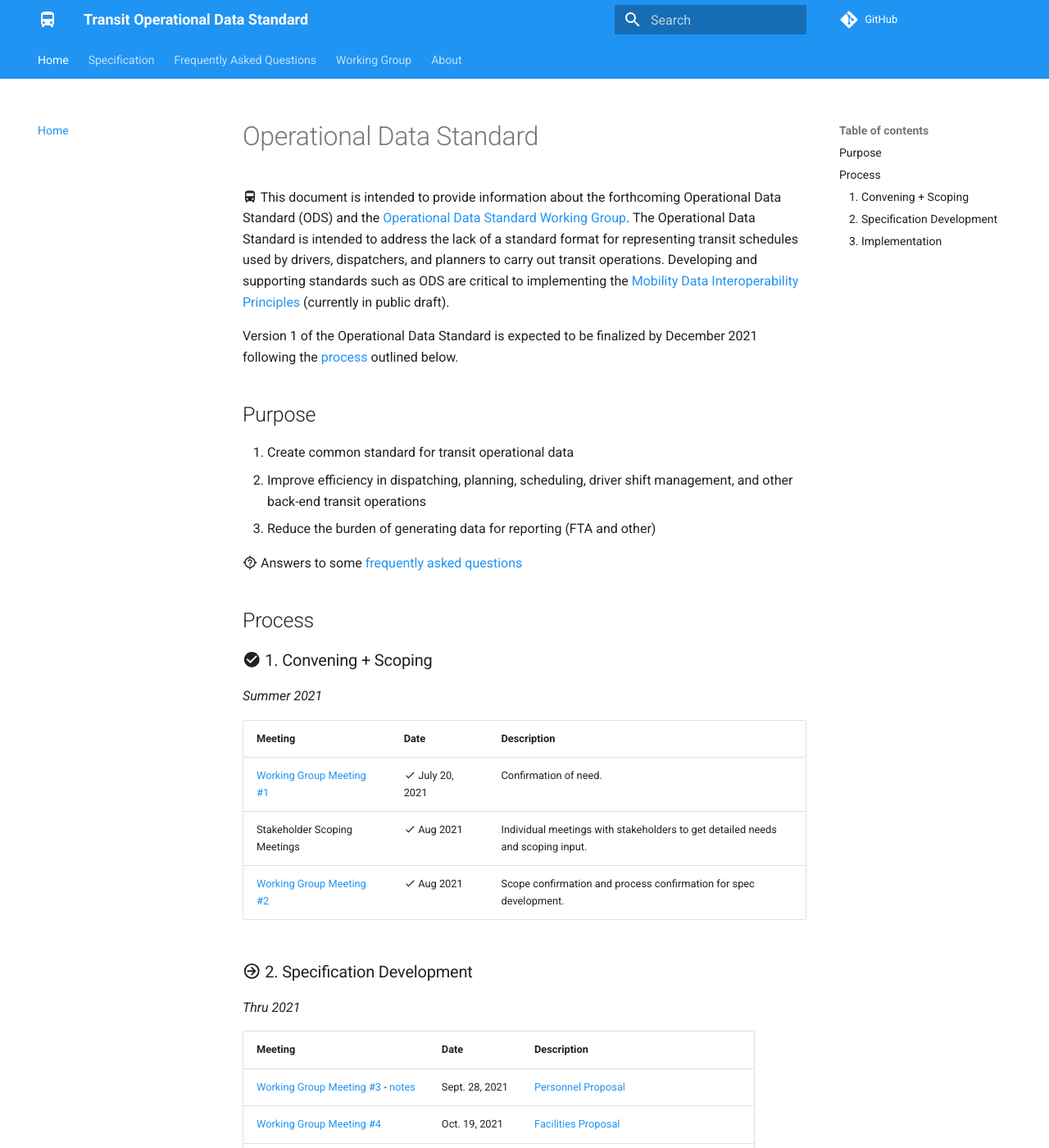
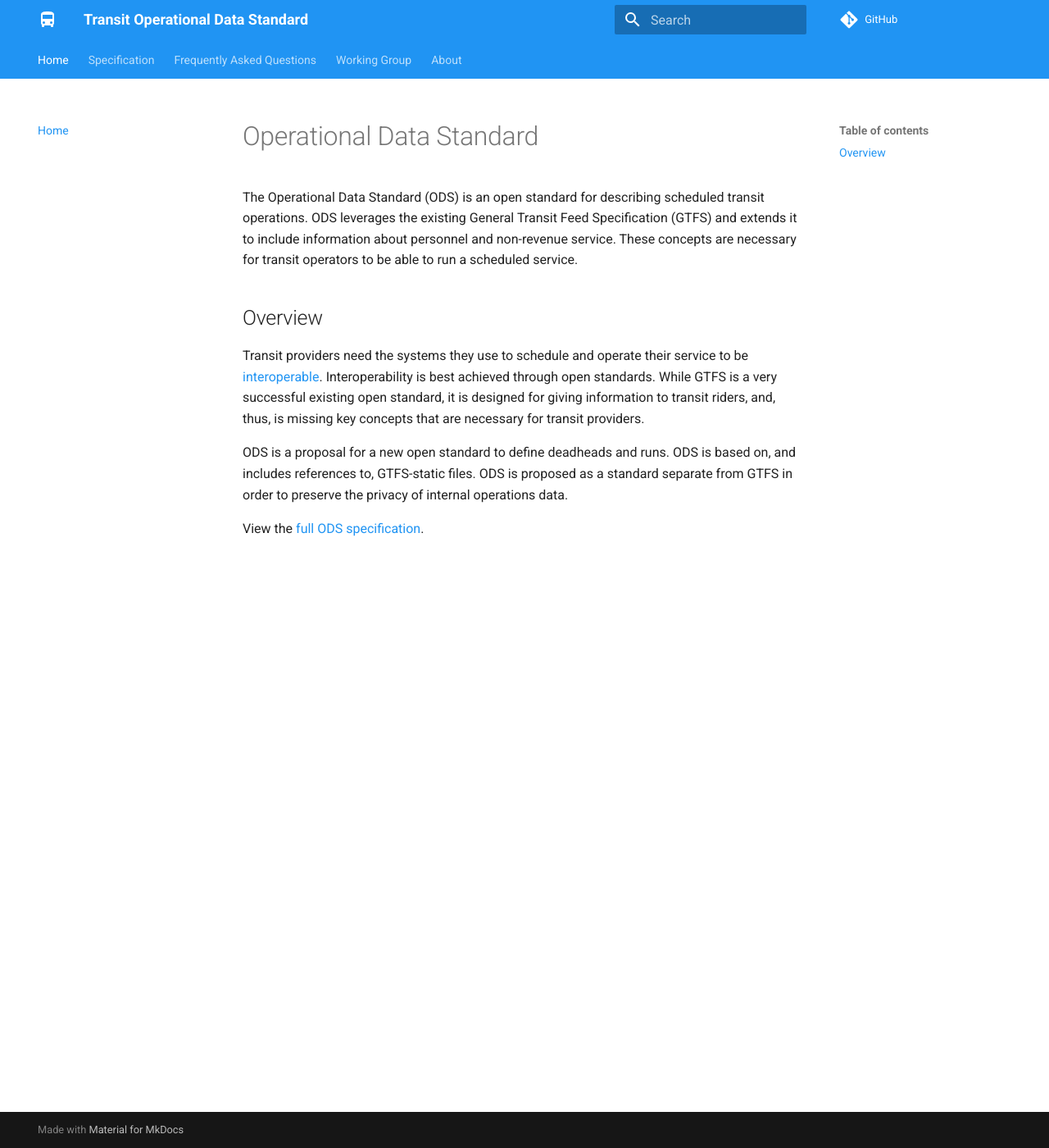
Before and after one commit to cal-itp/operational-data-standard, an MkDocs documentation site: the page built from docs/index.md, in a window 1280 px wide and 1400 px high. Shown: the whole window at 82% size. Built offline with MkDocs 1.6.1 and Material for MkDocs 9.7.7, drawn with Linux system fonts in a browser that asks for light colours; nearby versions of some CDN libraries; comment, search, counter and statistics services are not loaded; some of the changed text lies outside the part shown.

Commit message:
simplify homepage content

```diff
--- a/docs/index.md
+++ b/docs/index.md
@@ -1,46 +1,18 @@
 # Operational Data Standard
 
-:material-bus: This document is intended to provide information about the forthcoming Operational Data Standard (ODS) and the [Operational Data Standard Working Group](working-group.md). The Operational Data Standard is intended to address the lack of a standard format for representing transit schedules used by drivers, dispatchers, and planners to carry out transit operations.  Developing and supporting standards such as ODS are critical to implementing the [Mobility Data Interoperability Principles](https://interoperable-mobility.github.io/principles/) (currently in public draft).
+The Operational Data Standard (ODS) is an open standard for describing scheduled transit operations. ODS leverages the existing
+General Transit Feed Specification (GTFS) and extends it to include information about personnel and non-revenue service. These
+concepts are necessary for transit operators to be able to run a scheduled service.
 
-Version 1 of the Operational Data Standard is expected to be finalized by December 2021 following the [process](#process) outlined below.
+## Overview
 
-## Purpose
+Transit providers need the systems they use to schedule and operate their service to be
+[interoperable](https://www.interoperablemobility.org/). Interoperability is best achieved through open standards. While GTFS
+is a very successful existing open standard, it is designed for giving information to transit riders, and, thus, is missing key
+concepts that are necessary for transit providers.
 
-1. Create common standard for transit operational data
-2. Improve efficiency in dispatching, planning, scheduling, driver shift management, and other back-end transit operations
-3. Reduce the burden of generating data for reporting (FTA and other)
+ODS is a proposal for a new open standard to define deadheads and runs. ODS is based on, and includes references to,
+GTFS-static files. ODS is proposed as a standard separate from GTFS in order to preserve the privacy of internal operations
+data.
 
-:material-crosshairs-question: Answers to some [frequently asked questions](faq.md)
-
-## Process
-
-### :material-check-circle: 1. Convening + Scoping
-
-*Summer 2021*
-
-| Meeting     | Date  | Description                          |
-| :---------- | :---- |:----------------------------------- |
-| [Working Group Meeting #1](https://docs.google.com/presentation/d/1ZWjaPDi5MZkWt3kzdOw1CXEGfphbeSdkenjKOAwy7aY) | :material-check: July 20, 2021 | Confirmation of need. |
-| Stakeholder Scoping Meetings | :material-check: Aug 2021 | Individual meetings with stakeholders to get detailed needs and scoping input. |
-| [Working Group Meeting #2](https://docs.google.com/presentation/d/1n4ffD1564f_r5WVZlST7w2M0FH0vW6zrQ6dQ1cagvoE) | :material-check: Aug 2021 | Scope confirmation and process confirmation for spec development. |
-
-### :material-arrow-right-circle-outline: 2. Specification Development
-
-*Thru 2021*
-
-| Meeting     | Date  | Description                          |
-| :---------- | :---- |:----------------------------------- |
-| [Working Group Meeting #3](https://docs.google.com/presentation/d/19TKTKTW54Vs8EeQ76kN8xAO-qFMUUTlj-LT9bYlJQXQ) - [notes](https://docs.google.com/document/d/1w2y7aHPlQ-A1ls3LDfYqolM9vhd3Z05fiNqec5Jxxd4) |  Sept. 28, 2021 | [Personnel Proposal](https://docs.google.com/document/d/1doswkEZ2kt6ACLHQJQ3k_jBlQGppGnU1BSkbYM8Lybw)  |
-| [Working Group Meeting #4](https://docs.google.com/presentation/d/17aNfY1duDNa_fX3ByUqarzsvHhuRsybbvaGxwCZEMZg) |  Oct. 19, 2021 | [Facilities Proposal](https://docs.google.com/document/d/1bUheweHg5udmBqJIJehO9g8r_JyoU6jLuicbJ8Fgag0) |
-| Working Group Meeting #5 |  Nov. 16 2021 | [Runcutting, Layovers, +  Deadheads Proposal](https://docs.google.com/document/d/1PZMmyNuxOuzx3pKLehfHs9cFcfSpbpiOoUJk0x2MqLo) |
-| Working Group Meeting #6 - [video](https://drive.google.com/file/d/1P5BymBL2xXCH-sTfAwYKzUOGHqrQSjn2/view?usp=sharing) |  Dec. 21 2021 | Adoption of v1 |
-
-### 3. Implementation
-
-*2022*
-
-| Meeting     | Date  | Description                          |
-| :---------- | :---- |:----------------------------------- |
-| [Working Group Meeting #7](https://docs.google.com/presentation/d/131y4sqJ4yI0YfeXVJM7s6HMsheJOEUJRbnxO7Y5RaWw/edit?usp=sharing) - [video](https://drive.google.com/file/d/1fA8a_8YoaJOS0ZqwSKzQWDy88-T2dOTd/view?usp=sharing) |  Feb. 22 2022 | Discussion of Upcoming Implementation Steps |
-
-[Working group](working-group.md) participants are committed to supporting the adopted ODS v1 specification. Depending on the organization, supporting the ODS v1 specification may entail developing software to produce or consume the specification, or, for transit agencies, encouraging vendors to support the specification through procurement requirements or other available methods.
+View the [full ODS specification](spec.md).
```
